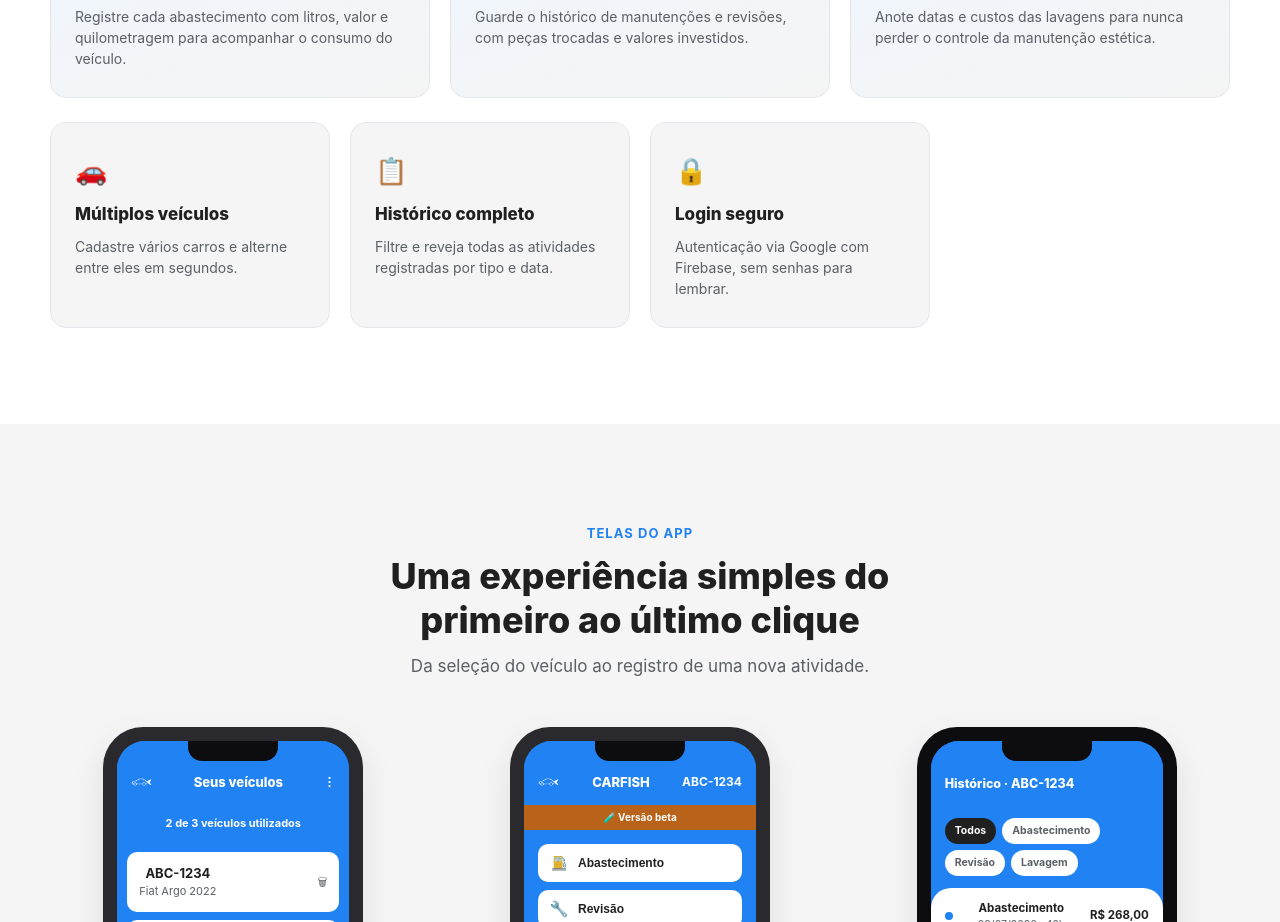
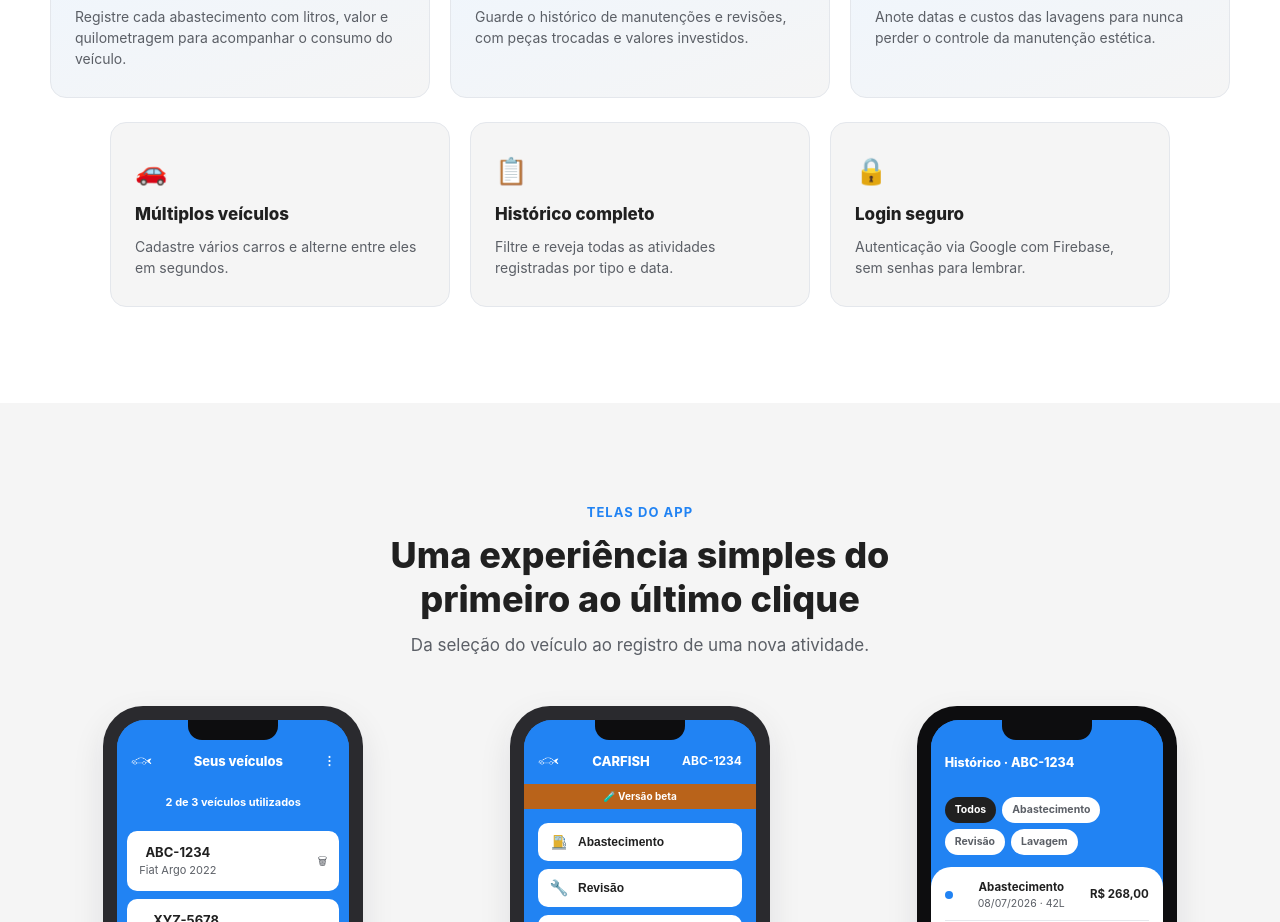
Before and after one commit to IsaelSousa/carfish-spa, a React (Vite) app: page / in a window 1280 px wide. Shown: the part 1200-2122 px from the top of the page. Built offline with nearby package versions, Linux system fonts and the light colour scheme.

Commit message:
feat: layout

```diff
--- a/src/index.css
+++ b/src/index.css
@@ -693,7 +693,13 @@ section {
 }
 
 .features__grid--extra {
-  grid-template-columns: repeat(4, 1fr);
+  display: flex;
+  flex-wrap: wrap;
+  justify-content: center;
+}
+
+.features__grid--extra .feature-card {
+  flex: 0 1 340px;
 }
 
 .feature-card {
@@ -1006,10 +1012,13 @@ section {
   }
 
   .features__grid--core,
-  .features__grid--extra,
   .screens__grid,
   .plans__grid {
     grid-template-columns: repeat(2, 1fr);
+  }
+
+  .features__grid--extra .feature-card {
+    flex-basis: calc(50% - 10px);
   }
 
   .navbar__links {
@@ -1045,10 +1054,13 @@ section {
   }
 
   .features__grid--core,
-  .features__grid--extra,
   .screens__grid,
   .plans__grid {
     grid-template-columns: 1fr;
+  }
+
+  .features__grid--extra .feature-card {
+    flex-basis: 100%;
   }
 
   .privacy__panel {
```
